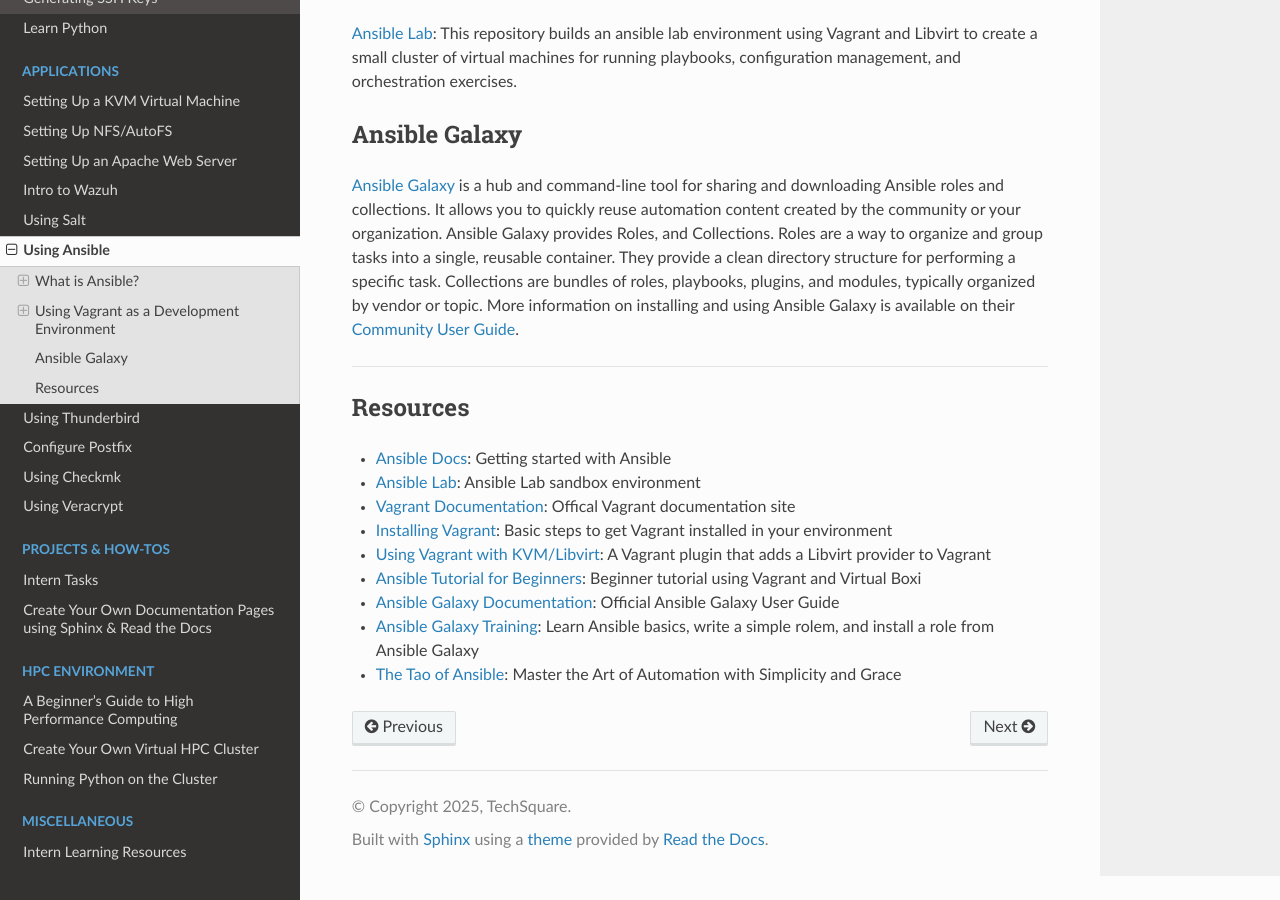
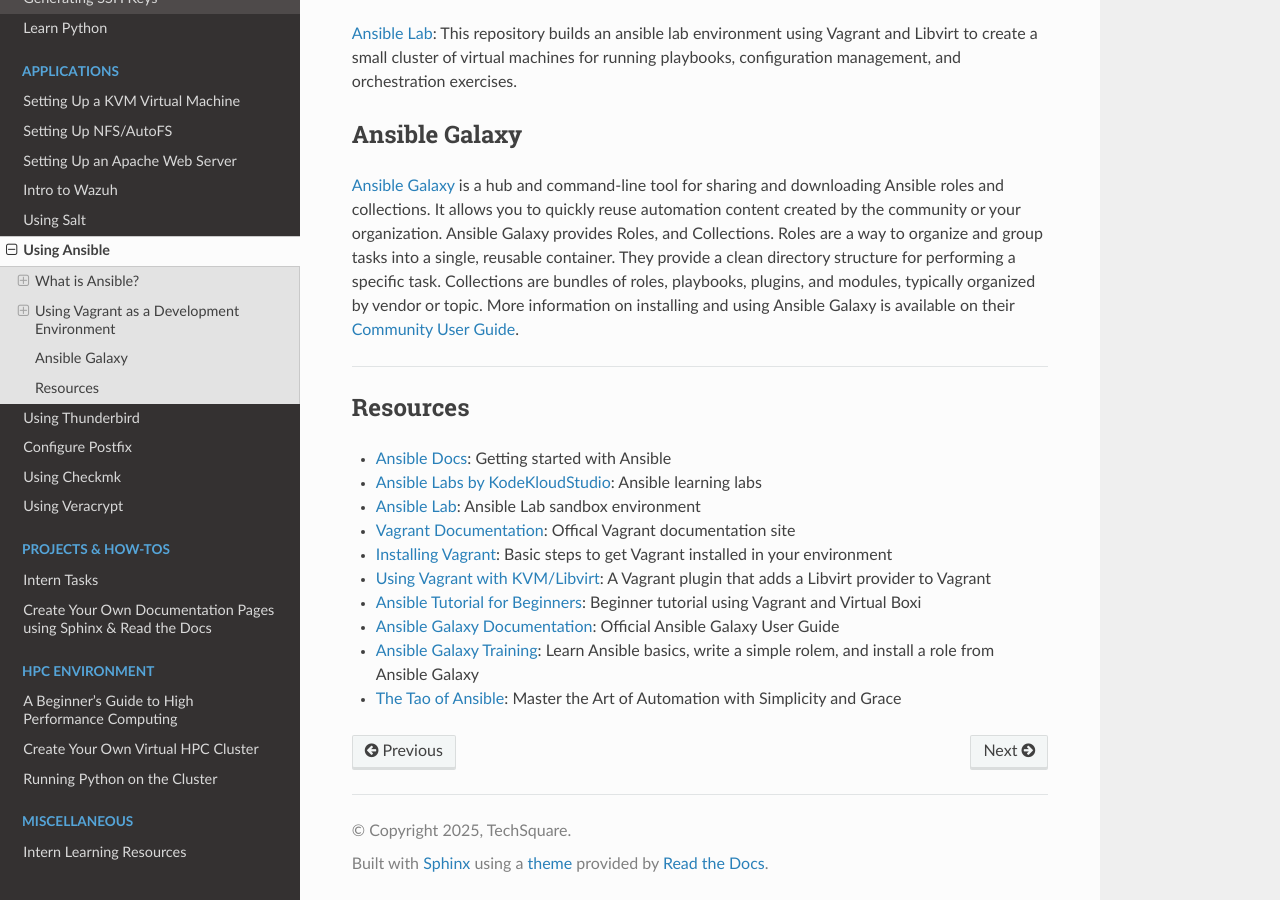
Before and after one commit to TechSquareInc/intern-playbook, a Sphinx documentation site: the page built from docs/source/applications/using-ansible.md, in a window 1280 px wide and 900 px high, scrolled down 1172 px. Built offline with Sphinx 7.4.7 and the Read the Docs theme 3.1.0, drawn with Linux system fonts in a browser that asks for light colours.

Commit message:
add ansible learning labs resource brandon found

```diff
--- a/docs/source/applications/using-ansible.md
+++ b/docs/source/applications/using-ansible.md
@@ -41,6 +41,7 @@
 
 ## Resources
 - [Ansible Docs](https://docs.ansible.com/ansible/latest/getting_started/index.html): Getting started with Ansible
+- [Ansible Labs by KodeKloudStudio](https://kodekloud.com/studio/labs/ansible): Ansible learning labs
 - [Ansible Lab](https://github.com/chloegerhardson/ansible_lab): Ansible Lab sandbox environment
 - [Vagrant Documentation](https://developer.hashicorp.com/vagrant): Offical Vagrant documentation site
 - [Installing Vagrant](https://developer.hashicorp.com/vagrant/install): Basic steps to get Vagrant installed in your environment
```
